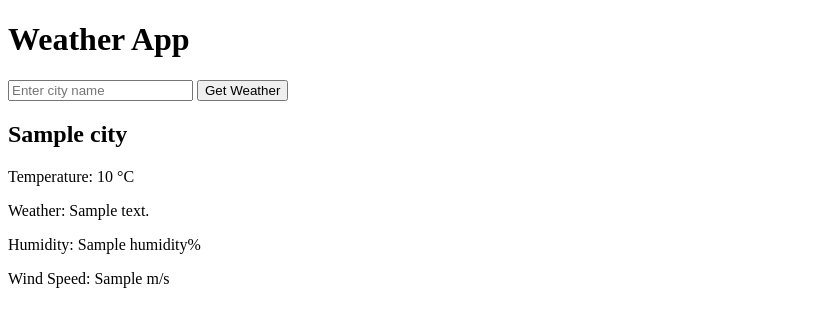
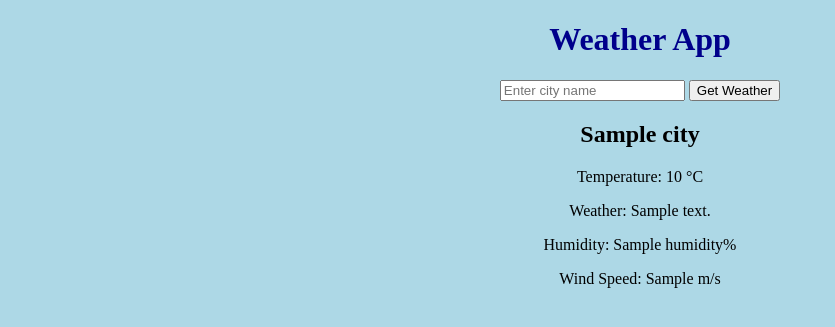
Before and after one commit to niharikadevarakonda/django-basic, a Django app: template myproject/templates/weather.html in a window 1280 px wide. Shown: the top 327 px of the page, without its empty margins (0-835 px from the left). Run offline with Django 5.2, Linux system fonts and the light colour scheme; the template is opened without the code that fills it: most values are stand-ins (such as "Sample title", 1, 10 or a date in 2020).

Commit message:
Update weather.html

```diff
--- a/myproject/templates/weather.html
+++ b/myproject/templates/weather.html
@@ -2,7 +2,11 @@
 <html>
 <head>
     <title>Weather App</title>
+
+    {% load static %}
+    <link rel="stylesheet" href="{% static 'style.css' %}">
 </head>
+
 <body>
 
     <h1>Weather App</h1>
@@ -19,16 +23,21 @@
 
         {% if weather.error %}
 
+            <div class="weather-box">
+                <h2>Error</h2>
                 <p>{{ weather.error }}</p>
+            </div>
 
         {% else %}
 
+            <div class="weather-box">
                 <h2>{{ weather.city }}</h2>
 
                 <p>Temperature: {{ weather.temperature }} °C</p>
                 <p>Weather: {{ weather.description }}</p>
                 <p>Humidity: {{ weather.humidity }}%</p>
                 <p>Wind Speed: {{ weather.wind_speed }} m/s</p>
+            </div>
 
         {% endif %}
 
```
Lines whose indentation alone changed are shown as unchanged.
